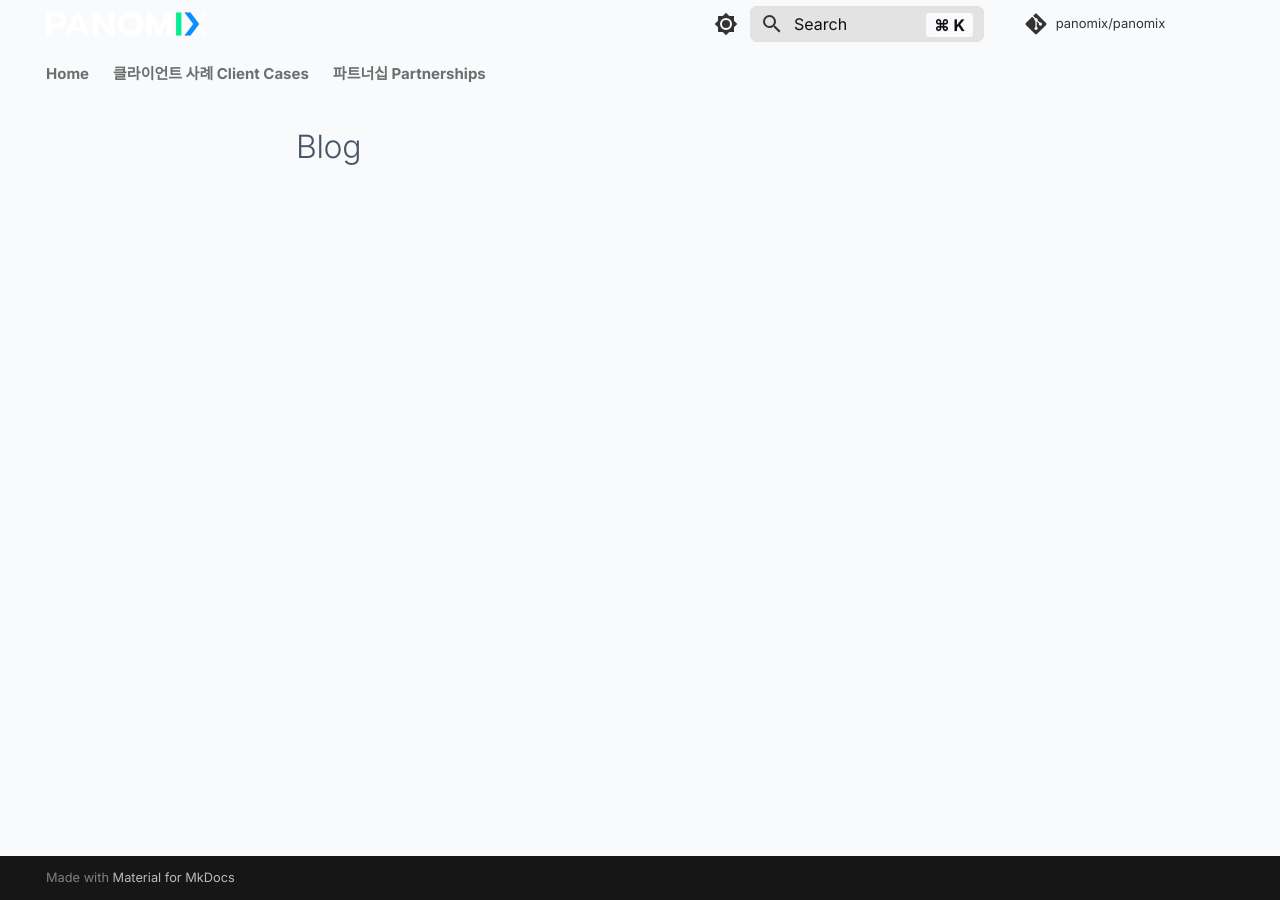
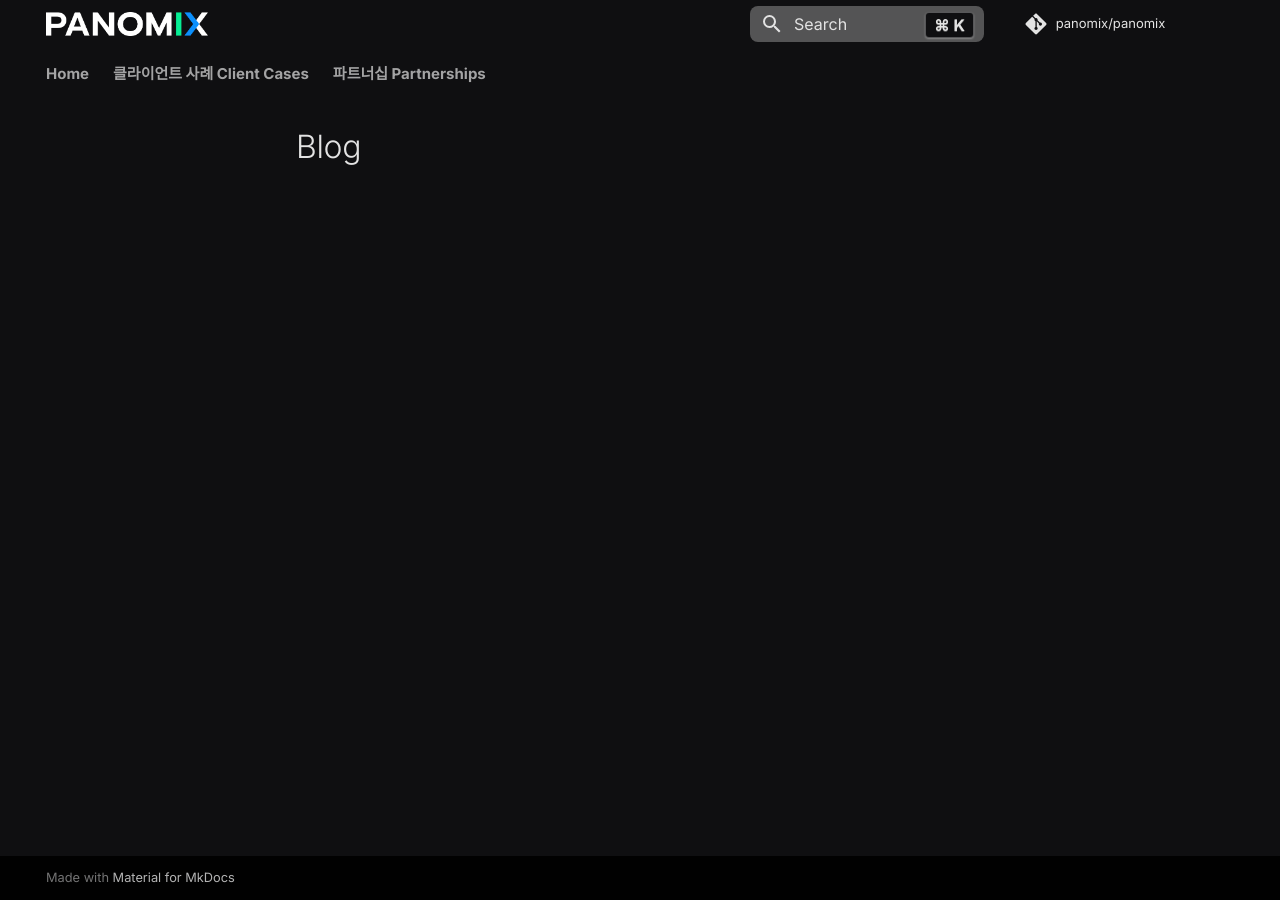
Before and after one commit to panomix/panomix, an MkDocs documentation site: the page built from docs/blog/index.md, in a window 1280 px wide. Built offline with MkDocs 1.6.1 and Material for MkDocs 9.7.7, drawn with Linux system fonts in a browser that asks for light colours; comment, search, counter and statistics services are not loaded.

Commit message:
Update mkdocs.yml

```diff
--- a/mkdocs.yml
+++ b/mkdocs.yml
@@ -50,19 +50,10 @@ theme:
     text: Inter
 
   palette:
-    # Palette toggle for light mode
-    - media: '(prefers-color-scheme: light)'
-      scheme: mesop-light
+      scheme: mesop-dark
       toggle:
         icon: material/brightness-7
         name: Switch to light mode
-
-    # Palette toggle for dark mode
-    - media: '(prefers-color-scheme: dark)'
-      scheme: mesop-dark
-      toggle:
-        icon: material/brightness-4
-        name: Switch to system preference
 
   features:
     - content.code.copy
```
